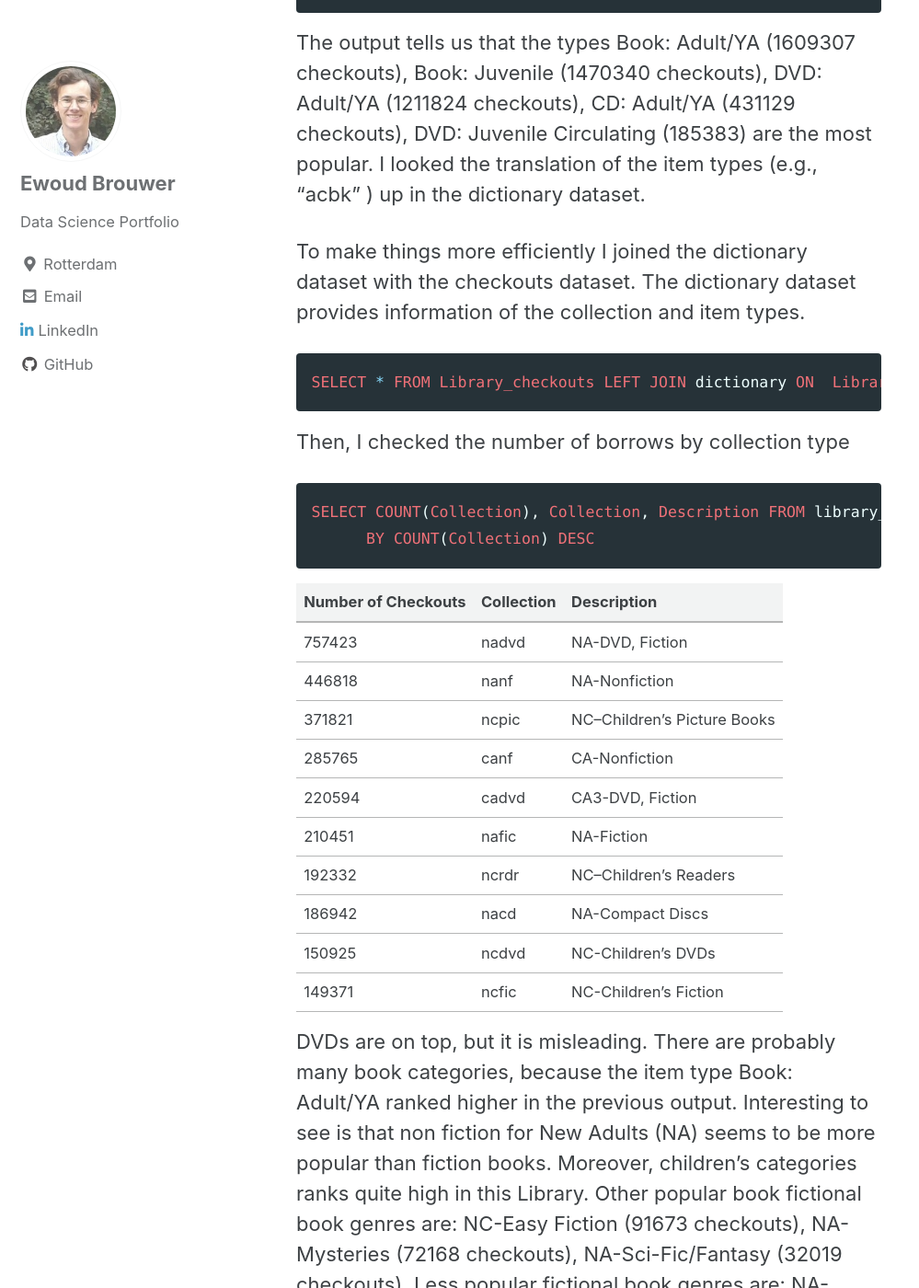
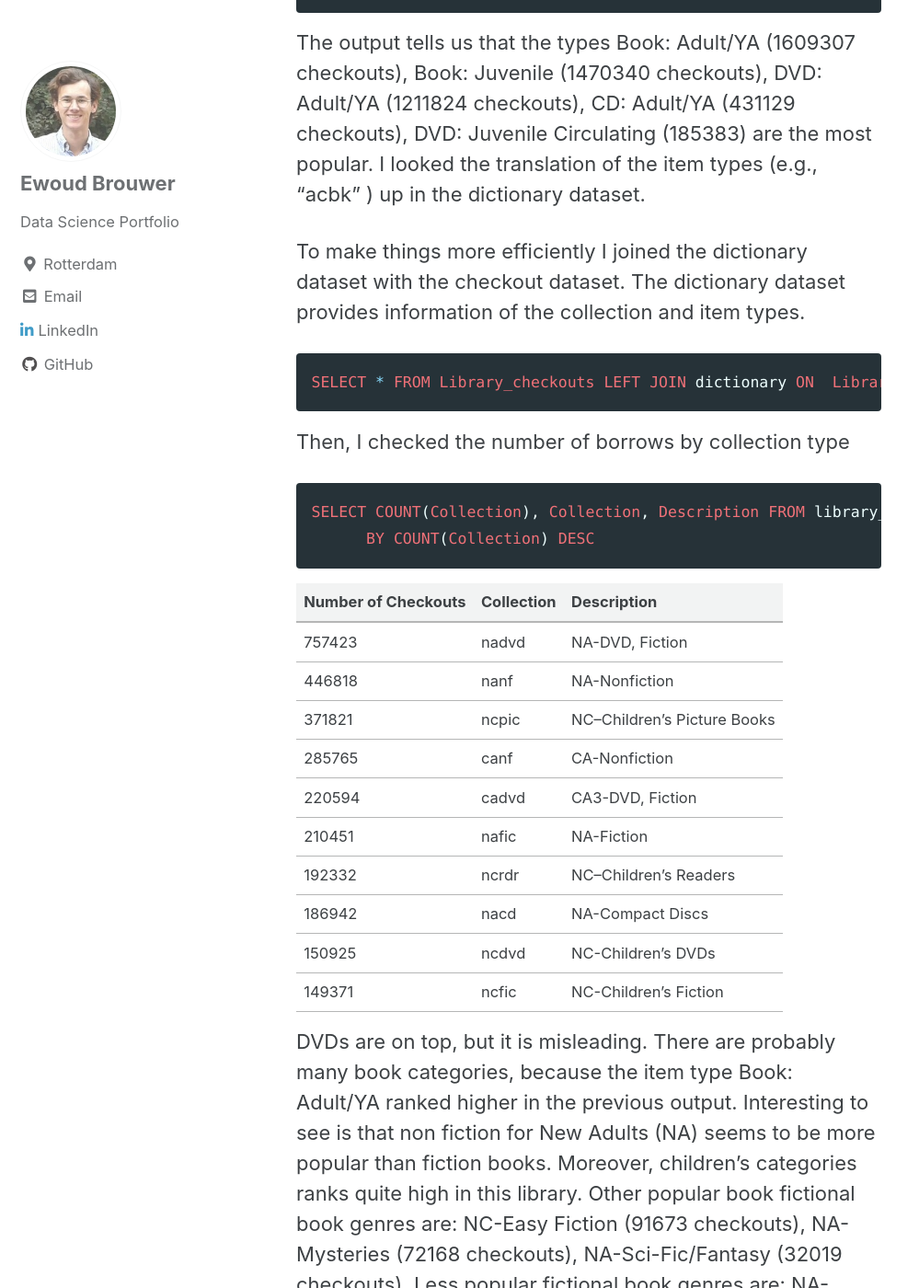
Before and after one commit to ewoudb33/ewoudb33.github.io, a Jekyll site: the page built from _posts/2021-06-23-exploring-library-checkouts.md, in a window 1280 px wide and 1400 px high, scrolled down 3008 px. Shown: the whole window at 92% size, without its empty margins (0-999 px from the left). Built offline with Jekyll 4.4.1, drawn with Linux system fonts in a browser that asks for light colours; cached includes are drawn as plain includes; some of the changed text lies outside the part shown.

Commit message:
correcting

````diff
--- a/_posts/2021-06-23-exploring-library-checkouts.md
+++ b/_posts/2021-06-23-exploring-library-checkouts.md
@@ -10,7 +10,7 @@
 from a public library in the United States. It includes three datasets: checkouts
 data, inventory data and a dictionary to decode the checkouts information.
 
-I will focus first on the checkouts dataset, which consists of counts by title of checkout for all physical items from 2017.
+I will focus first on the checkout dataset, which consists of counts by title of checkout for all physical items from 2017.
 
 The origin of the data is a public library in Seattle, Washington. This library has 27 branches with 378,222 members. The collection consists of 2.3 million items.
 
@@ -20,7 +20,7 @@
 
 I will first explore the data by using SQL and try to answer the first question. For this occasion I used the sqldf package to be able to use SQL on dataframes in R.
 
-First, I looked at the top 5 rows of the checkouts dataset to get a feeling of the different columns and their values.
+First, I looked at the top 5 rows of the checkout dataset to get a feeling of the different columns and their values.
 
 ```ruby
 SELECT * FROM Library_checkouts LIMIT 5
@@ -71,7 +71,7 @@
 
 The output tells us that the types Book: Adult/YA (1609307 checkouts), Book: Juvenile (1470340 checkouts), DVD: Adult/YA	(1211824 checkouts), CD: Adult/YA (431129 checkouts), DVD: Juvenile Circulating (185383) are the most popular. I looked the translation of the item types (e.g., "acbk" ) up in the dictionary dataset.
 
-To make things more efficiently I joined the dictionary dataset with the checkouts dataset. The dictionary dataset provides information of the collection and item types.
+To make things more efficiently I joined the dictionary dataset with the checkout dataset. The dictionary dataset provides information of the collection and item types.
 
 ```ruby
 SELECT * FROM Library_checkouts LEFT JOIN dictionary ON  Library_checkouts.Collection = dictionary.Code
@@ -97,7 +97,7 @@
 | 150925              | ncdvd      | NC-Children's DVDs           |
 | 149371              | ncfic      | NC-Children's Fiction        |
 
-DVDs are on top, but it is misleading. There are probably many book categories, because the item type Book: Adult/YA ranked higher in the previous output. Interesting to see is that non fiction for New Adults (NA) seems to be more popular than fiction books. Moreover, children's categories ranks quite high in this Library. Other popular book fictional book genres are: NC-Easy Fiction (91673 checkouts), NA-Mysteries (72168 checkouts), NA-Sci-Fic/Fantasy (32019 checkouts). Less popular fictional book genres are: NA-Westerns (657 checkouts) and NA-Short Stories (308 checkouts).
+DVDs are on top, but it is misleading. There are probably many book categories, because the item type Book: Adult/YA ranked higher in the previous output. Interesting to see is that non fiction for New Adults (NA) seems to be more popular than fiction books. Moreover, children's categories ranks quite high in this library. Other popular book fictional book genres are: NC-Easy Fiction (91673 checkouts), NA-Mysteries (72168 checkouts), NA-Sci-Fic/Fantasy (32019 checkouts). Less popular fictional book genres are: NA-Westerns (657 checkouts) and NA-Short Stories (308 checkouts).
 
 Which items are the most popular in this library in 2017? I used the following query to get an answer.
 
````
